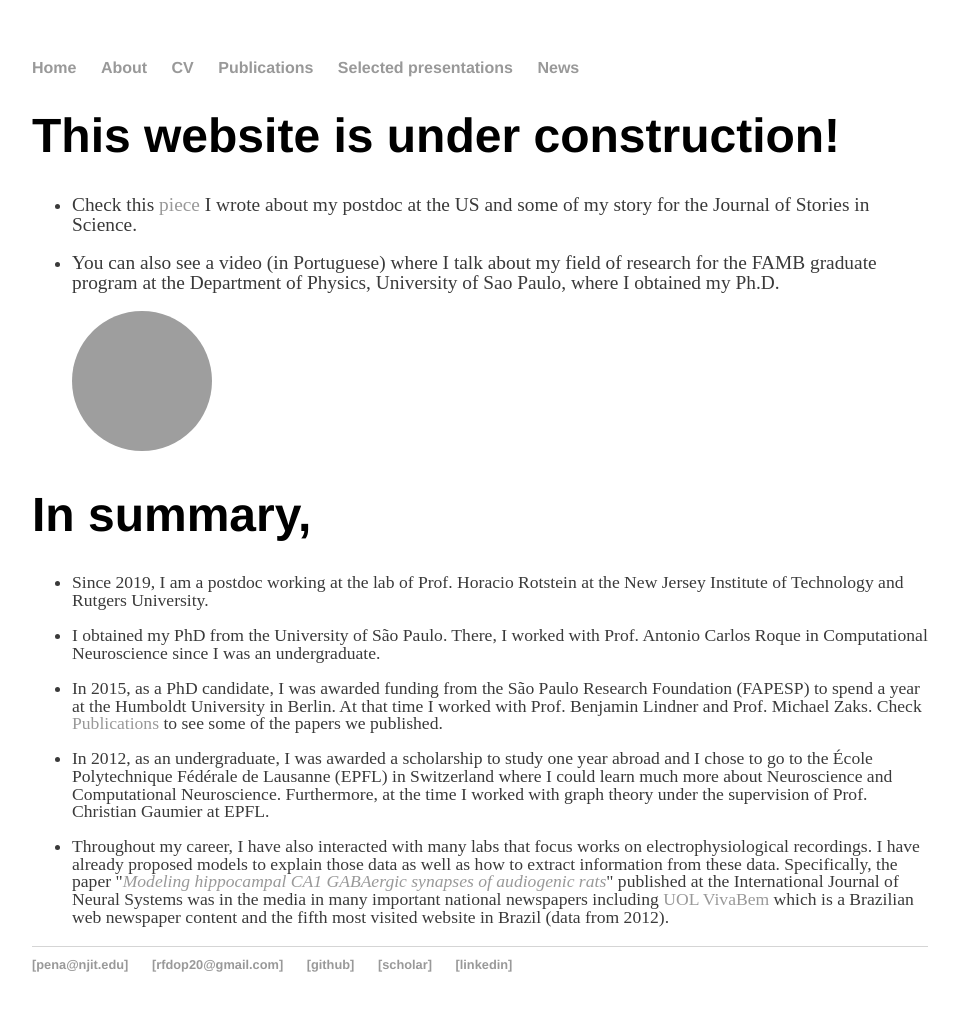
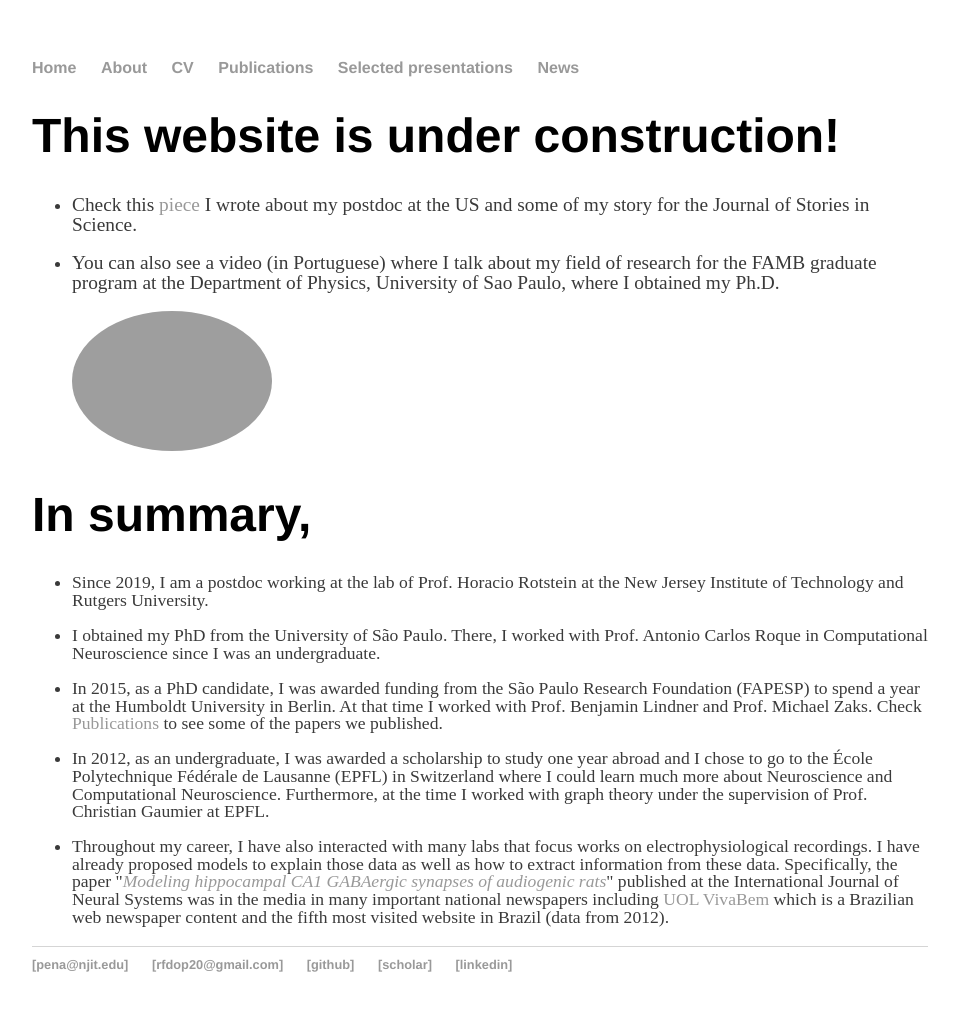
Before and after one commit to pena-rodrigo/oldwebsite, a Jekyll site: the page built from about/index.html, in a window 1280 px wide. Shown: the whole page, without its empty margins (160-1118 px from the left). Built offline with Jekyll 4.4.1, drawn with Linux system fonts in a browser that asks for light colours; grey boxes are pictures that could not be loaded.

Commit message:
image update

```diff
--- a/about/index.html
+++ b/about/index.html
@@ -18,8 +18,8 @@ title: Rodrigo Pena
 					University of Sao Paulo, where I obtained my Ph.D.
 				</p>
 				<a href="https://www.youtube.com/watch?v=LChlI4kE-dc&t=80s&ab_channel=FAMB-USP">
-					<img border-radius="100%" alt="Qries" src="famb.png"
-					width=140" height="140">
+					<img alt="Qries" src="famb.png"
+					width=200" height="140">
 				 </a>
 			</ul>
 
```
